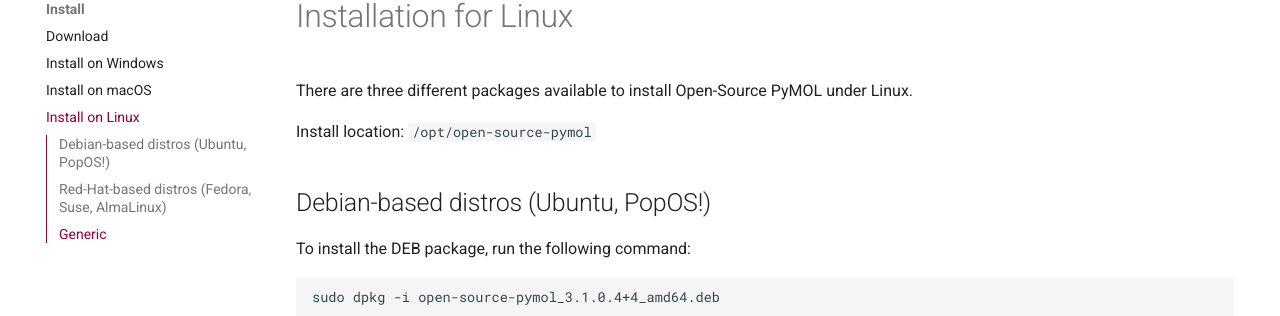
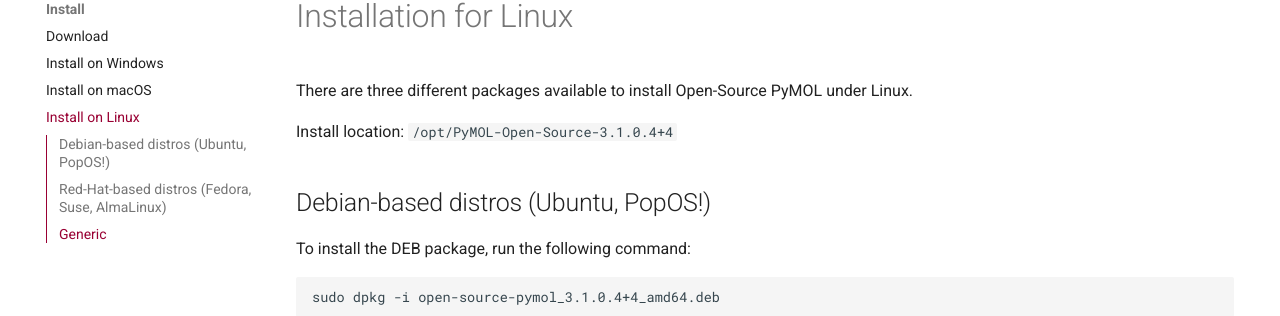
Before and after one commit to kullik01/pymol-open-source-setup, an MkDocs documentation site: the page built from docs/website/docs/install_linux.md, in a window 1280 px wide and 1164 px high. Shown: the part 150-466 px from the top of the window. Built offline with MkDocs 1.6.1 and Material for MkDocs 9.7.7, drawn with Linux system fonts in a browser that asks for light colours.

Commit message:
fix: update project naming to PyMOL-Open-Source, version to 3.1.0.4+4, and include missing wizard assets
    - Update project name to PyMOL-Open-Source in pyproject.toml and Inno Setup scripts
    - Bump version to 3.1.0.4+4 across configuration files, macOS Info.plist, and documentation
    - Correct Linux install location path in install_linux.md to reflect versioned opt directory
    - Include wizard and startup data assets in build setup configs for Linux, macOS, and Windows

```diff
--- a/docs/website/docs/install_linux.md
+++ b/docs/website/docs/install_linux.md
@@ -2,7 +2,7 @@
 There are three different packages available to install
 Open-Source PyMOL under Linux.
 
-Install location: `/opt/open-source-pymol`
+Install location: `/opt/PyMOL-Open-Source-3.1.0.4+4`
 
 ## Debian-based distros (Ubuntu, PopOS!)
 To install the DEB package, run the following command:
--- a/pyproject.toml
+++ b/pyproject.toml
@@ -1,5 +1,5 @@
 [project]
-name = "pymol"
+name = "PyMOL-Open-Source"
 readme = "README.md"
 requires-python = ">=3.11"
 version = "3.1.0.4+4"
```
Also changed, not shown: 2 other files.
